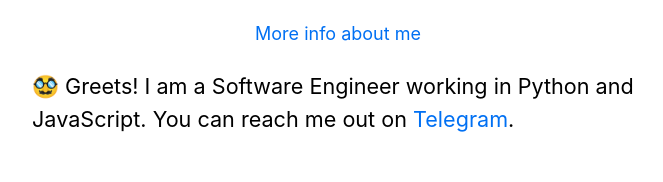
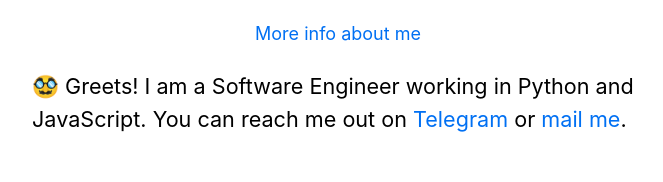
Before and after one commit to noonosh/blog.nuriddinislamov.com, a Next.js app: page / in a window 1280 px wide. Shown: the part 268-450 px from the top of the page, without its empty margins (302-965 px from the left). Built offline with nearby package versions, Linux system fonts and the light colour scheme.

Commit message:
add email contact at index

```diff
--- a/pages/index.js
+++ b/pages/index.js
@@ -28,8 +28,8 @@ export default function Home({ allPostsData }) {
 					JavaScript. You can reach me out on{' '}
 					<a href='https://t.me/nuriddin_i' target='_blank'>
 						Telegram
-					</a>
-					.
+					</a>{' '}
+					or <a href='mailto:nuriddinislamov@icloud.com'>mail me</a>.
 				</p>
 			</section>
 			<section
```
